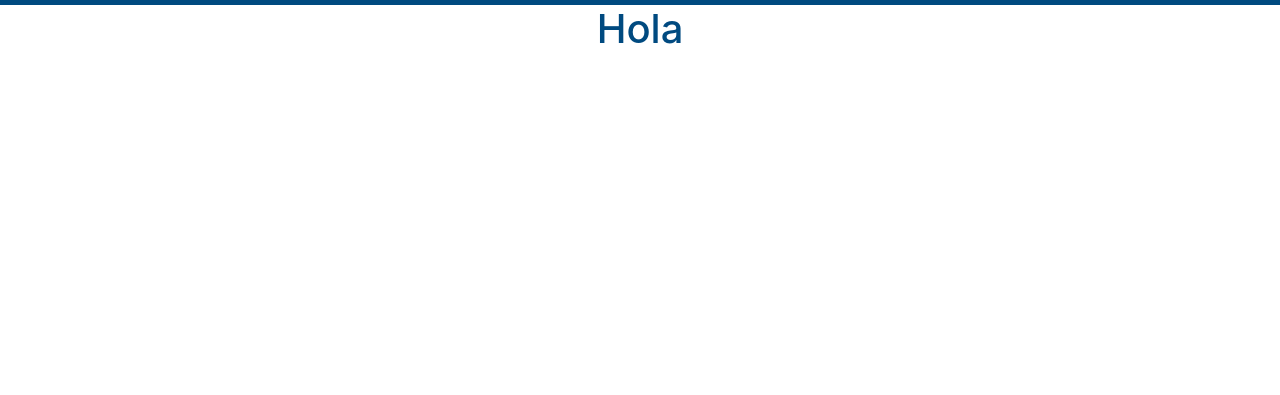
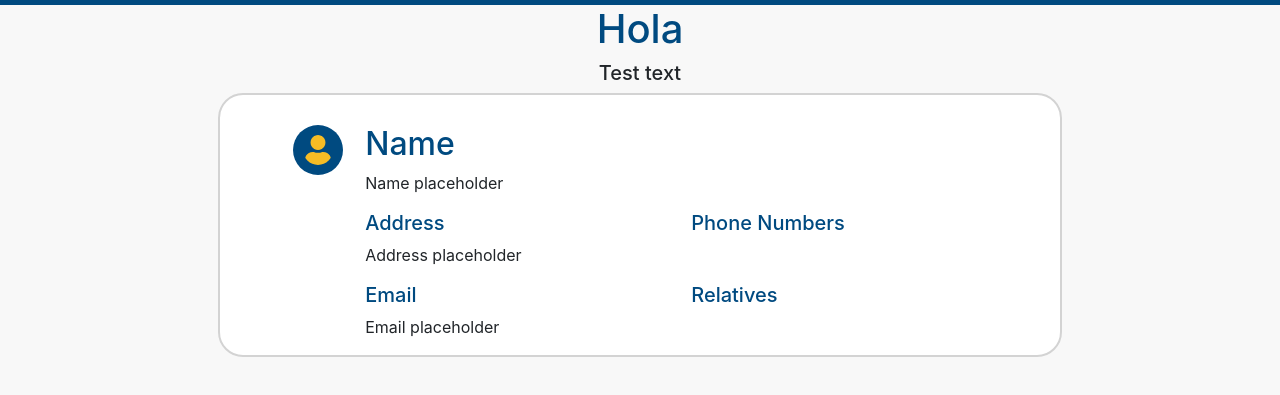
Before and after one commit to FelipeAlmanza/FrontEndDeveloper-Challenge-Felipe, a plain HTML site: page results.html in a window 1280 px wide. Shown: the part 147-542 px from the top of the page. Drawn offline with nearby package versions, Linux system fonts and the light colour scheme.

Commit message:
Details screen almost completed
-Details page almost completed
-Placeholders for details done

```diff
--- a/css/resultsStyles.css
+++ b/css/resultsStyles.css
@@ -0,0 +1,40 @@
+@import url(styles.css);
+
+/* Styling results page */
+
+:root {
+  --background-grey: #f8f8f8;
+}
+
+body {
+  background-color: var(--background-grey);
+}
+
+/* Style in case of no results */
+.textInfoContainer.noResults {
+  padding: 70px 0;
+}
+
+/* Style in case of results */
+.textInfoContainer.results {
+  margin-top: 30px;
+}
+
+.detailsContainer {
+  border: 2px solid lightgray;
+  border-radius: 25px;
+  background: var(--defaultWhite);
+  margin-bottom: 20px;
+}
+
+.detailsIcon {
+  background-color: var(--primaryBlue);
+  padding: 10px;
+  border-radius: 50%;
+  width: 50px;
+  height: 50px;
+}
+
+.firstRow {
+  margin-top: 30px;
+}
--- a/css/styles.css
+++ b/css/styles.css
@@ -1,4 +1,4 @@
-/* CSS file for styling */
+/* CSS file for general styling */
 
 :root {
   --primaryBlue: #004a80;
--- a/results.html
+++ b/results.html
@@ -34,13 +34,74 @@
 
     <main>
       <!-- Text info container -->
-      <div class="container">
-        <h1 class="centerText primaryBlue">Hola</h1>
+      <div class="textInfoContainer flex-container">
+        <h1 id="resultsText" class="centerText primaryBlue">Hola</h1>
+        <h5 id="resultsExtraText" class="centerText">Test text</h5>
+      </div>
+
+      <!-- Details In case of results placeholder -->
+      <div class="row">
+        <div class="col-2"></div>
+
+        <div class="col">
+          <div id="detailsContainer" class="detailsContainer">
+            <div class="row firstRow">
+              <div class="col-1"></div>
+              <div class="col-1">
+                <!-- Hide image on devices smaller than a tablet -->
+                <img
+                  class="detailsIcon d-none d-md-block"
+                  src="assets/SVGs/icn_person.svg"
+                  alt="person icon in details"
+                />
+              </div>
+              <div class="col-8">
+                <h2 class="primaryBlue">Name</h2>
+                <p>Name placeholder</p>
+              </div>
+            </div>
+
+            <div class="row">
+              <div class="col-2"></div>
+
+              <div class="col">
+                <h5 class="primaryBlue">Address</h5>
+                <p>Address placeholder</p>
+              </div>
+
+              <div class="col">
+                <h5 class="primaryBlue">Phone Numbers</h5>
+                <!-- Placeholder for displaying multiple numbers -->
+                <div class="primaryBlue" id="phoneNumbers"></div>
+              </div>
+
+              <div class="col-1"></div>
+            </div>
+
+            <div class="row">
+              <div class="col-2"></div>
+
+              <div class="col">
+                <h5 class="primaryBlue">Email</h5>
+                <p>Email placeholder</p>
+              </div>
+
+              <div class="col">
+                <h5 class="primaryBlue">Relatives</h5>
+                <div id="relativeList"></div>
+              </div>
+
+              <div class="col-1"></div>
+            </div>
+          </div>
+        </div>
+
+        <div class="col-2"></div>
       </div>
     </main>
 
     <!-- Placeholder to load footer from a script -->
-    <footer class="footer fixed-bottom" id="footerPlaceHolder">
+    <footer id="footerPlaceHolder">
       <div class="row">
         <div class="col-1"></div>
         <div class="col-8">
```
